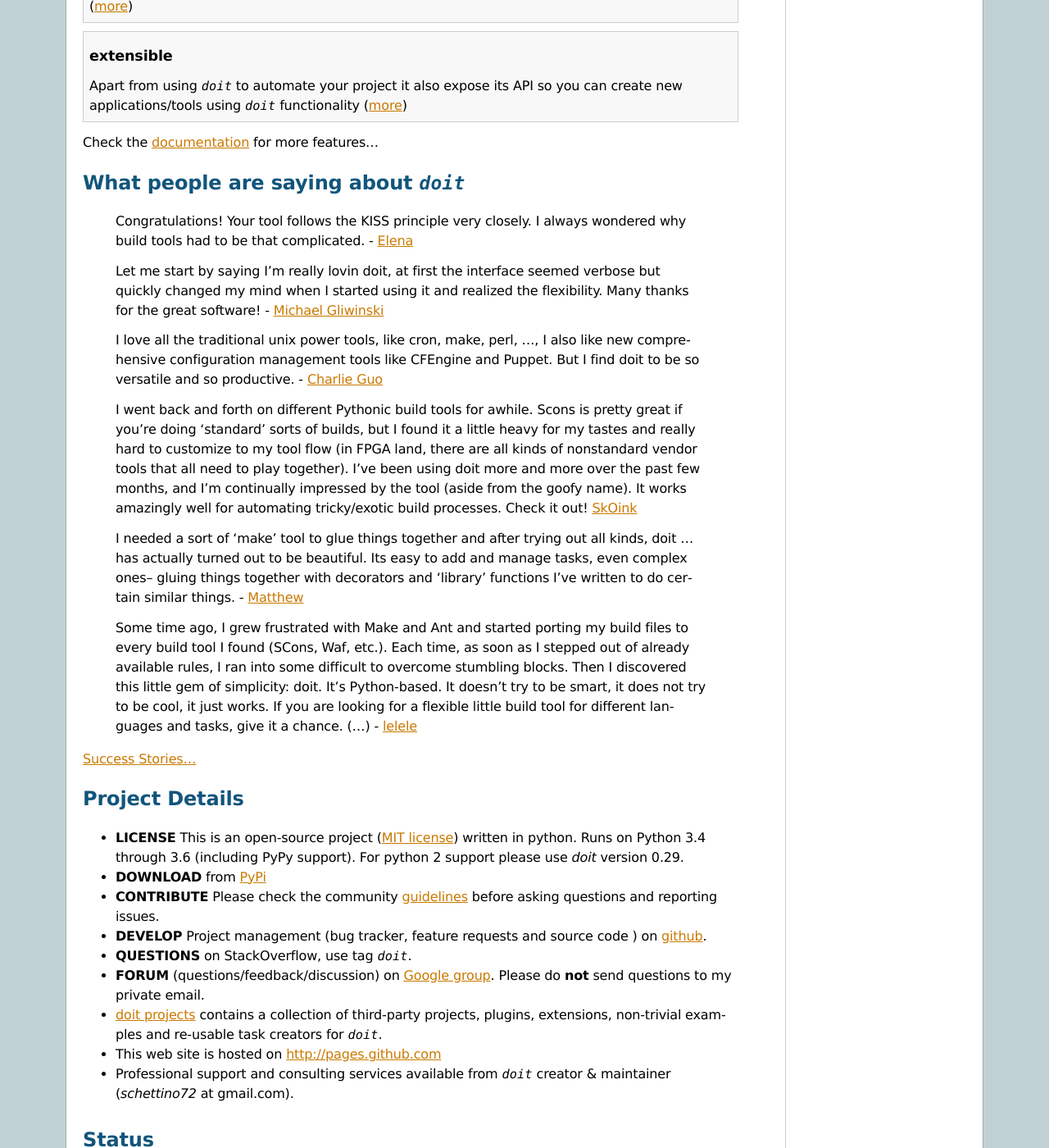
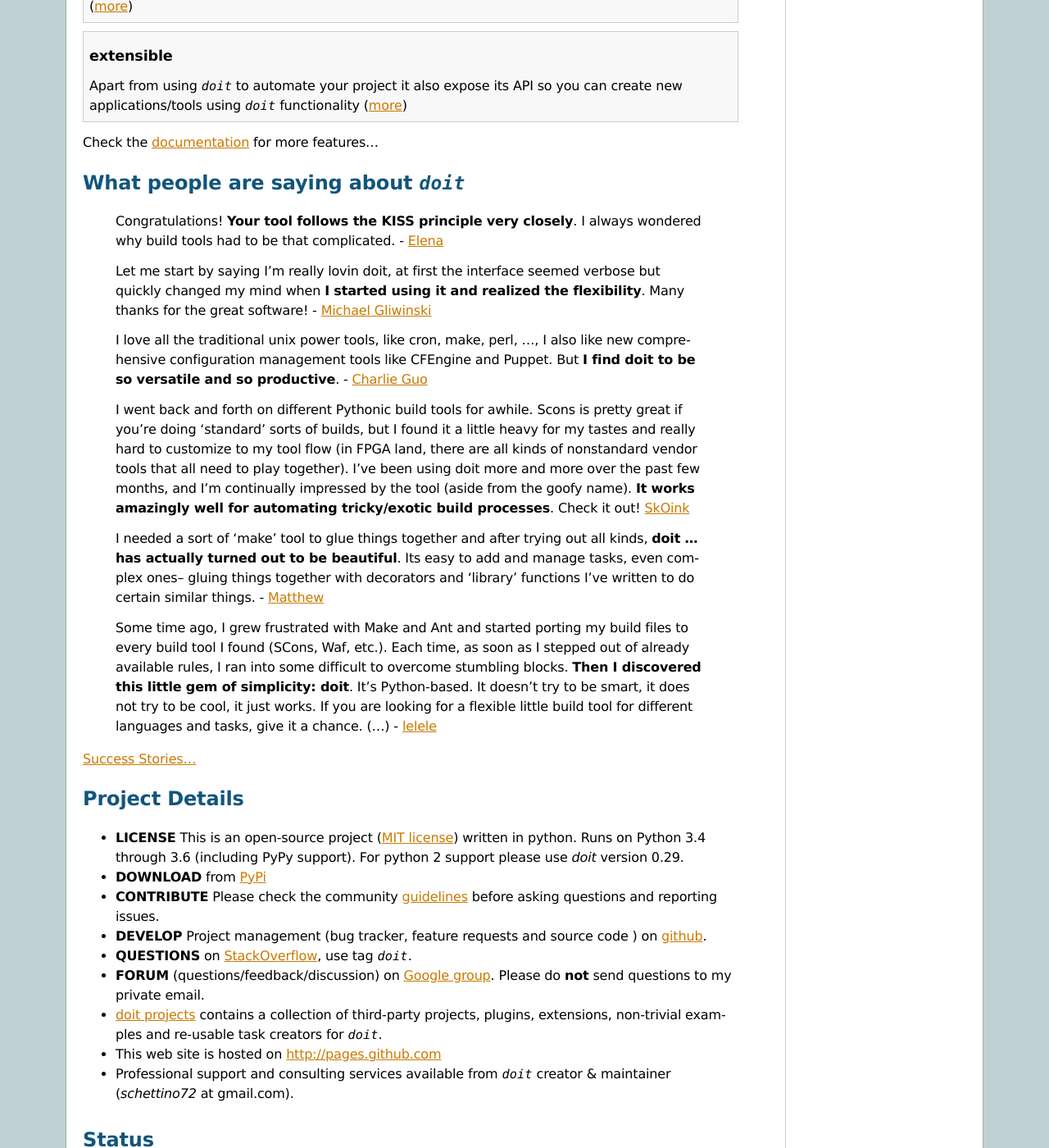
Before and after one commit to pydoit/doit, a Sphinx documentation site: the page built from doc/index.rst, in a window 1280 px wide and 1400 px high, scrolled down 2383 px. Shown: the whole window at 82% size. Built offline with Sphinx 7.4.7, drawn with Linux system fonts in a browser that asks for light colours; some of the changed text lies outside the part shown.

```diff
--- a/doc/_templates/layout.html
+++ b/doc/_templates/layout.html
@@ -62,10 +62,10 @@
 {% block rootrellink %}
   <li><a href="{{ pathto('index') }}">Home</a>&nbsp;|&nbsp;</li>
   <li><a href="{{ pathto('contents') }}">Documentation</a>&nbsp;|&nbsp;</li>
-  <!-- TODO news -->
   <li><a class="external-link" href="https://github.com/pydoit/doit">Code</a>&nbsp;|&nbsp;</li>
   <li><a class="external-link" href="https://github.com/pydoit/doit/issues">Issues</a>&nbsp;|&nbsp;</li>
   <li><a class="external-link" href="http://pypi.python.org/pypi/doit">Download</a>&nbsp;|&nbsp;</li>
+  <li><a class="external-link" href="https://stackoverflow.com/questions/tagged/doit">StackOverflow</a>&nbsp;|&nbsp;</li>
   <li><a class="external-link" href="http://groups.google.co.in/group/python-doit">Forum</a>&nbsp;|&nbsp;</li>
   <li><a class="external-link" href="https://twitter.com/py_doit">Twitter</a></li>
 {% endblock %}
@@ -89,6 +89,20 @@
 
 {% if include_donate %}
 <div>
+
+<div class="sidebartext">
+
+<p><em>doit</em> is 100% open-source and maintained by individuals without any company backing it...</p>
+
+<p>Abandoned open-source project does not work for long. Thriving project requires a maintainer to keep list of issues and list of pull requests short. Financial goal is 500 USD per month to allow the maintainer working few hours a week on the project.</p>
+</div>
+
+<h5>OpenCollective</h5>
+<div>
+  <object type="image/svg+xml" data="https://opencollective.com/doit/tiers/backers.svg?avatarHeight=60&width=200"></object>
+</div>
+
+<h5>Paypal</h5>
 <form action="https://www.paypal.com/cgi-bin/webscr" method="post" target="_top" style="margin:auto;">
 <input type="hidden" name="cmd" value="_s-xclick">
 <input type="hidden" name="hosted_button_id" value="GFU3BPVN586A6">
@@ -99,10 +113,6 @@
 {% endif %}
 <br/>
 
-<div class="sidebartext">
-If you use <em>doit</em> and think it is a useful project. Please consider to make a donation to support the developer/maintainer with maintanance tasks (bug fixes, merge patches, reply users) and further development.<br/>
-</div>
-
 
 {# logo - python #}
 <h3></h3>
--- a/doc/index.rst
+++ b/doc/index.rst
@@ -143,17 +143,17 @@ Check the `documentation <contents.html>`_ for more features...
 What people are saying about `doit`
 =====================================
 
-  Congratulations! Your tool follows the KISS principle very closely. I always wondered why build tools had to be that complicated. - `Elena <http://schettino72.wordpress.com/2008/04/14/doit-a-build-tool-tale/#comment-514>`_
+  Congratulations! **Your tool follows the KISS principle very closely**. I always wondered why build tools had to be that complicated. - `Elena <http://schettino72.wordpress.com/2008/04/14/doit-a-build-tool-tale/#comment-514>`_
 
-  Let me start by saying I'm really lovin doit, at first the interface seemed verbose but quickly changed my mind when I started using it and realized the flexibility.  Many thanks for the great software! - `Michael Gliwinski <https://groups.google.com/d/msg/python-doit/7cD2RiBhB9c/FzrAWkVhEgUJ>`_
+  Let me start by saying I'm really lovin doit, at first the interface seemed verbose but quickly changed my mind when **I started using it and realized the flexibility**.  Many thanks for the great software! - `Michael Gliwinski <https://groups.google.com/d/msg/python-doit/7cD2RiBhB9c/FzrAWkVhEgUJ>`_
 
-  I love all the traditional unix power tools, like cron, make, perl, ..., I also like new comprehensive configuration management tools like CFEngine and Puppet.  But I find doit to be so versatile and so productive. - `Charlie Guo <https://groups.google.com/d/msg/python-doit/JXElpPfcmmM/znvBT0OFhMYJ>`_
+  I love all the traditional unix power tools, like cron, make, perl, ..., I also like new comprehensive configuration management tools like CFEngine and Puppet.  But **I find doit to be so versatile and so productive**. - `Charlie Guo <https://groups.google.com/d/msg/python-doit/JXElpPfcmmM/znvBT0OFhMYJ>`_
 
-  I went back and forth on different Pythonic build tools for awhile. Scons is pretty great if you're doing 'standard' sorts of builds, but I found it a little heavy for my tastes and really hard to customize to my tool flow (in FPGA land, there are all kinds of nonstandard vendor tools that all need to play together). I've been using doit more and more over the past few months, and I'm continually impressed by the tool (aside from the goofy name). It works amazingly well for automating tricky/exotic build processes. Check it out! `SkOink <http://news.slashdot.org/comments.pl?sid=4319575&cid=45085519>`_
+  I went back and forth on different Pythonic build tools for awhile. Scons is pretty great if you're doing 'standard' sorts of builds, but I found it a little heavy for my tastes and really hard to customize to my tool flow (in FPGA land, there are all kinds of nonstandard vendor tools that all need to play together). I've been using doit more and more over the past few months, and I'm continually impressed by the tool (aside from the goofy name). **It works amazingly well for automating tricky/exotic build processes**. Check it out! `SkOink <http://news.slashdot.org/comments.pl?sid=4319575&cid=45085519>`_
 
-  I needed a sort of 'make' tool to glue things together and after trying out all kinds, doit ... has actually turned out to be beautiful. Its easy to add and manage tasks, even complex ones-- gluing things together with decorators and 'library' functions I've written to do certain similar things. - `Matthew <https://groups.google.com/d/msg/python-doit/eKI0uu02ZeY/cBU0RRsO0_cJ>`_
+  I needed a sort of 'make' tool to glue things together and after trying out all kinds, **doit ... has actually turned out to be beautiful**. Its easy to add and manage tasks, even complex ones-- gluing things together with decorators and 'library' functions I've written to do certain similar things. - `Matthew <https://groups.google.com/d/msg/python-doit/eKI0uu02ZeY/cBU0RRsO0_cJ>`_
 
-  Some time ago, I grew frustrated with Make and Ant and started porting my build files to every build tool I found (SCons, Waf, etc.). Each time, as soon as I stepped out of already available rules, I ran into some difficult to overcome stumbling blocks. Then I discovered this little gem of simplicity: doit. It's Python-based. It doesn't try to be smart, it does not try to be cool, it just works. If you are looking for a flexible little build tool for different languages and tasks, give it a chance. (...) - `lelele <http://www.hnsearch.com/search#request/all&q=python-doit.sourceforge.net&start=0>`_
+  Some time ago, I grew frustrated with Make and Ant and started porting my build files to every build tool I found (SCons, Waf, etc.). Each time, as soon as I stepped out of already available rules, I ran into some difficult to overcome stumbling blocks. **Then I discovered this little gem of simplicity: doit**. It's Python-based. It doesn't try to be smart, it does not try to be cool, it just works. If you are looking for a flexible little build tool for different languages and tasks, give it a chance. (...) - `lelele <http://www.hnsearch.com/search#request/all&q=python-doit.sourceforge.net&start=0>`_
 
 
 `Success Stories... <stories.html>`_
@@ -171,7 +171,7 @@ Project Details
 
 * **DEVELOP** Project management (bug tracker, feature requests and source code ) on `github <https://github.com/pydoit/doit>`_.
 
-* **QUESTIONS** on StackOverflow, use tag `doit`.
+* **QUESTIONS** on `StackOverflow <https://stackoverflow.com/questions/tagged/doit>`_, use tag `doit`.
 
 * **FORUM** (questions/feedback/discussion) on `Google group <http://groups.google.co.in/group/python-doit>`_. Please do **not** send questions to my private email.
 
```
Also changed, not shown: other parts of doc/index.rst (+1 -1 lines).
